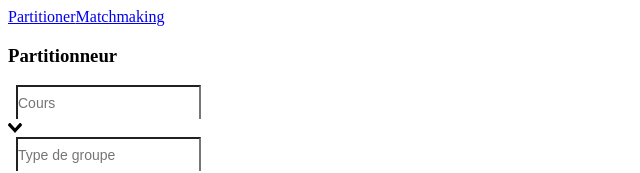
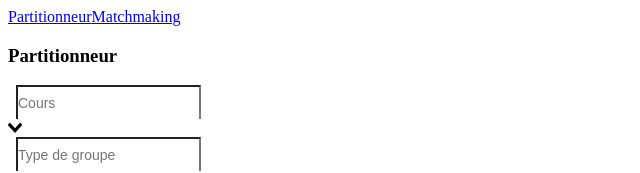
Before and after one commit to S6infoTinderRoulette/Frontend, a Vue app: page /#/ in a window 1280 px wide. Shown: the top 173 px of the page, without its empty margins (0-640 px from the left). Built offline with nearby package versions, Linux system fonts and the light colour scheme; no server answers.

Commit message:
Fix the navigation links names.

```diff
--- a/src/components/Matchmaking.vue
+++ b/src/components/Matchmaking.vue
@@ -1,6 +1,6 @@
 <template>
   <div>
-  <h3>{{ $t('matchmaking') }}</h3>
+    <h3>{{ $t('matchmaking') }}</h3>
   </div>
 </template>
 
--- a/src/components/NavigationBar.vue
+++ b/src/components/NavigationBar.vue
@@ -1,7 +1,7 @@
 <template>
     <div>
-        <router-link :to="{ name: 'Partitioner'}">Partitioner</router-link>
-        <router-link to="/matchmaking">Matchmaking</router-link>
+        <router-link :to="{ name: 'Partitioner'}">{{ $t('partitioner') }}</router-link>
+        <router-link to="/matchmaking">{{ $t('matchmaking') }}</router-link>
     </div>
 </template>
 
```
